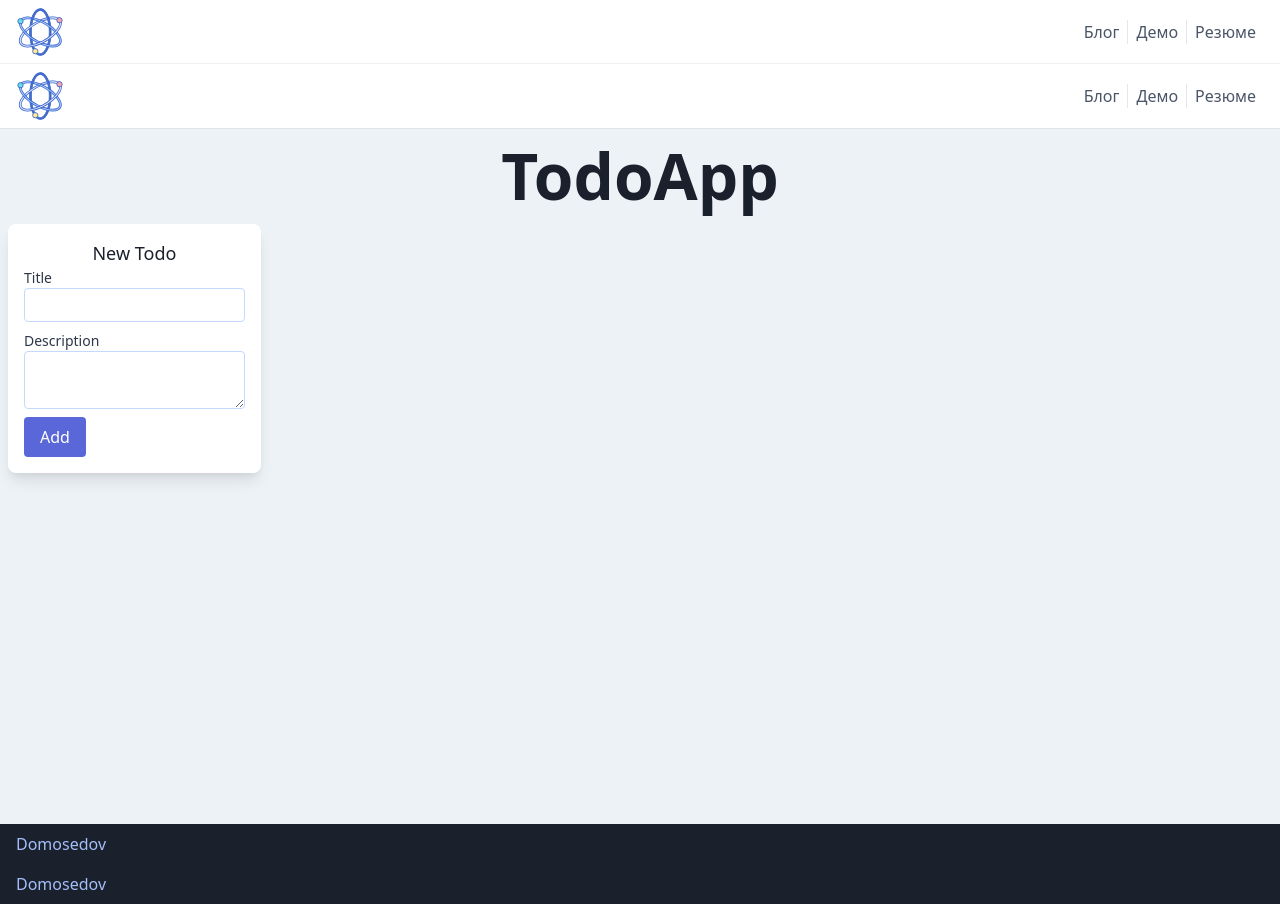
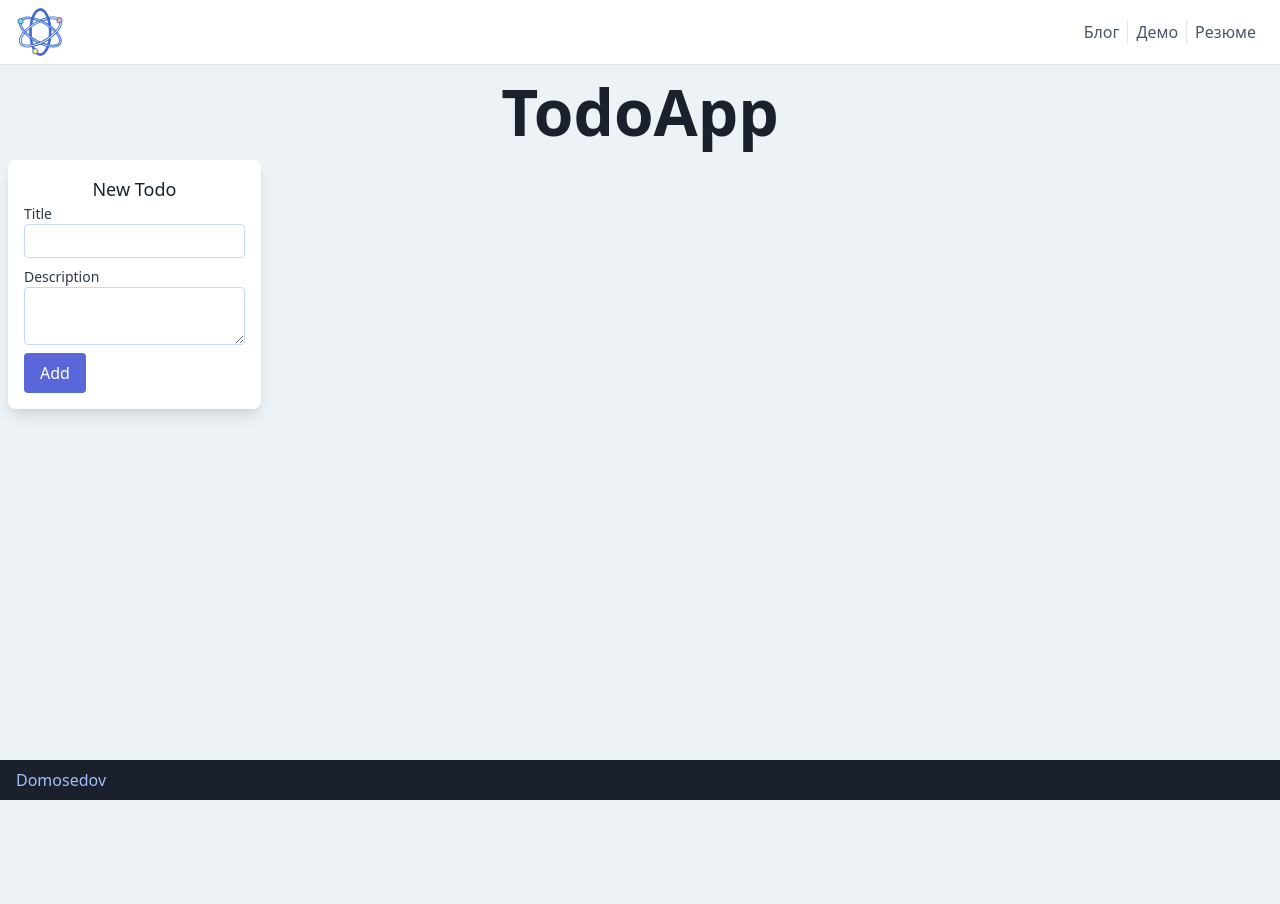
Before and after one commit to domosedov/nextjs-blog, a Next.js app: page /demo/todo-app in a window 1280 px wide. After the commit the page ends 800 px from the top, so only its background shows below. Built offline with nearby package versions, Linux system fonts and the light colour scheme.

Commit message:
fix todo-app page

```diff
--- a/pages/demo/todo-app.tsx
+++ b/pages/demo/todo-app.tsx
@@ -2,7 +2,6 @@ import { useImmer } from "use-immer";
 import produce from "immer";
 import { useFormik } from "formik";
 import * as Yup from "yup";
-import Layout from "../../components/Layout/Layout";
 import Container from "../../components/Layout/Container";
 import { v4 as uuid } from "uuid";
 import { TodoType } from "../../components/TodoApp/types";
@@ -79,7 +78,6 @@ const TodoApp = () => {
   );
 
   return (
-    <Layout title="Todo App">
     <Container>
       <h1 className="text-6xl text-center font-semibold text-gray-900">
         TodoApp
@@ -143,7 +141,6 @@ const TodoApp = () => {
         </div>
       </div>
     </Container>
-    </Layout>
   );
 };
 
```
Lines whose indentation alone changed are shown as unchanged.
